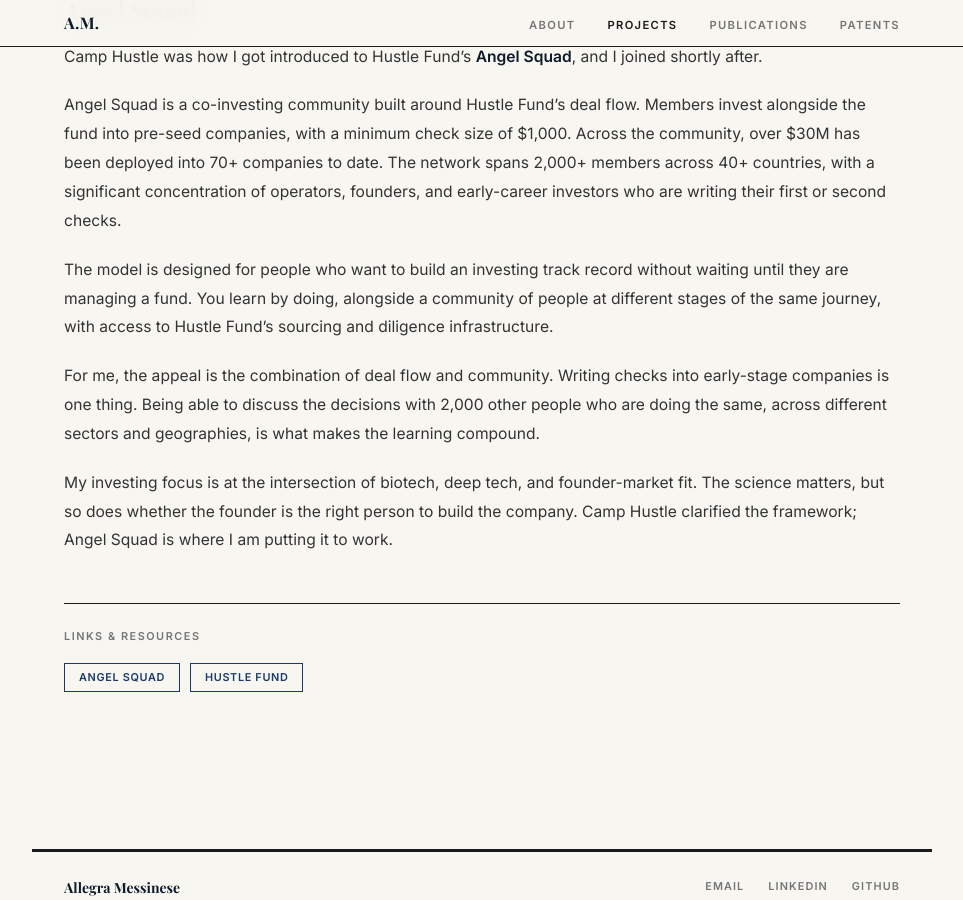
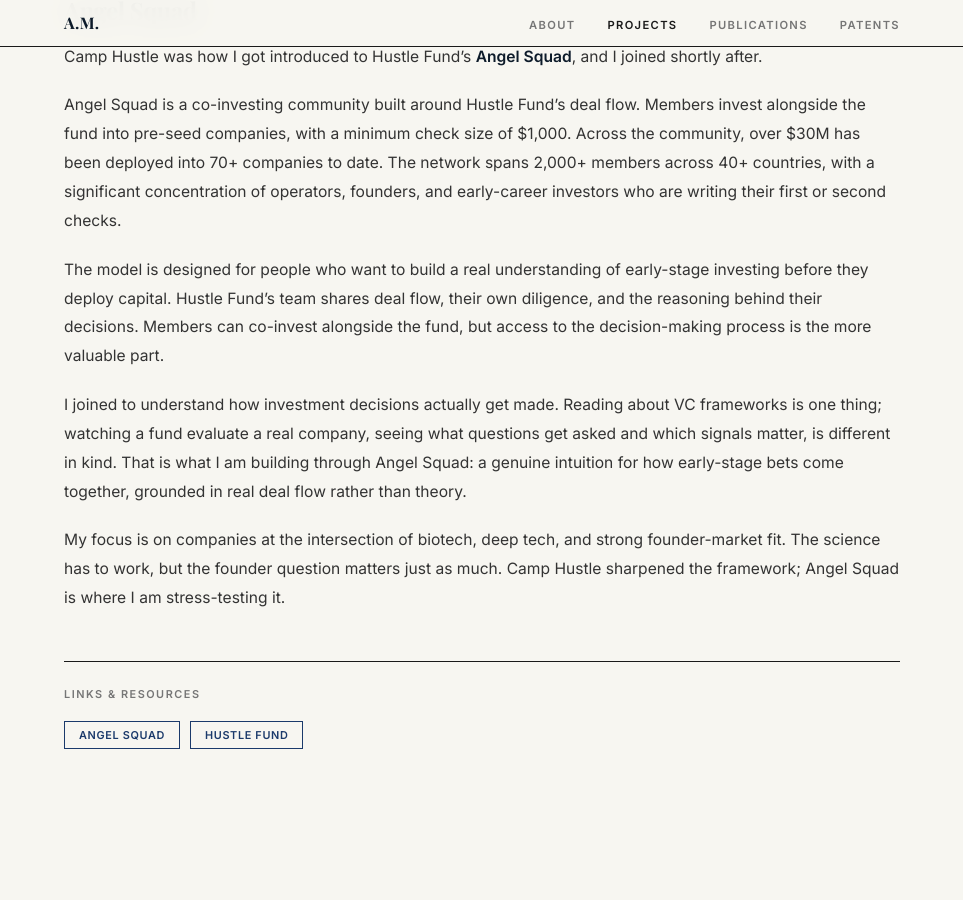
Before and after one commit to allimessinese/allimessinese.github.io, a Jekyll site: the page built from _projects/hustle-fund-angel-investing.md, in a window 1280 px wide and 900 px high, scrolled down 3236 px. Shown: the whole window, without its empty margins (158-1121 px from the left). Built offline with Jekyll 4.4.1, drawn with Linux system fonts in a browser that asks for light colours; some web fonts are replaced.

Commit message:
Reframe Angel Squad section around learning, not active investing
Accurately reflects current stage: observing deal flow and decision-making
process rather than writing checks.

Co-Authored-By: Claude Sonnet 4.6 <noreply@anthropic.com>

```diff
--- a/_projects/hustle-fund-angel-investing.md
+++ b/_projects/hustle-fund-angel-investing.md
@@ -65,8 +65,8 @@ Camp Hustle was how I got introduced to Hustle Fund's **Angel Squad**, and I joi
 
 Angel Squad is a co-investing community built around Hustle Fund's deal flow. Members invest alongside the fund into pre-seed companies, with a minimum check size of \$1,000. Across the community, over \$30M has been deployed into 70+ companies to date. The network spans 2,000+ members across 40+ countries, with a significant concentration of operators, founders, and early-career investors who are writing their first or second checks.
 
-The model is designed for people who want to build an investing track record without waiting until they are managing a fund. You learn by doing, alongside a community of people at different stages of the same journey, with access to Hustle Fund's sourcing and diligence infrastructure.
+The model is designed for people who want to build a real understanding of early-stage investing before they deploy capital. Hustle Fund's team shares deal flow, their own diligence, and the reasoning behind their decisions. Members can co-invest alongside the fund, but access to the decision-making process is the more valuable part.
 
-For me, the appeal is the combination of deal flow and community. Writing checks into early-stage companies is one thing. Being able to discuss the decisions with 2,000 other people who are doing the same, across different sectors and geographies, is what makes the learning compound.
+I joined to understand how investment decisions actually get made. Reading about VC frameworks is one thing; watching a fund evaluate a real company, seeing what questions get asked and which signals matter, is different in kind. That is what I am building through Angel Squad: a genuine intuition for how early-stage bets come together, grounded in real deal flow rather than theory.
 
-My investing focus is at the intersection of biotech, deep tech, and founder-market fit. The science matters, but so does whether the founder is the right person to build the company. Camp Hustle clarified the framework; Angel Squad is where I am putting it to work.
+My focus is on companies at the intersection of biotech, deep tech, and strong founder-market fit. The science has to work, but the founder question matters just as much. Camp Hustle sharpened the framework; Angel Squad is where I am stress-testing it.
```
